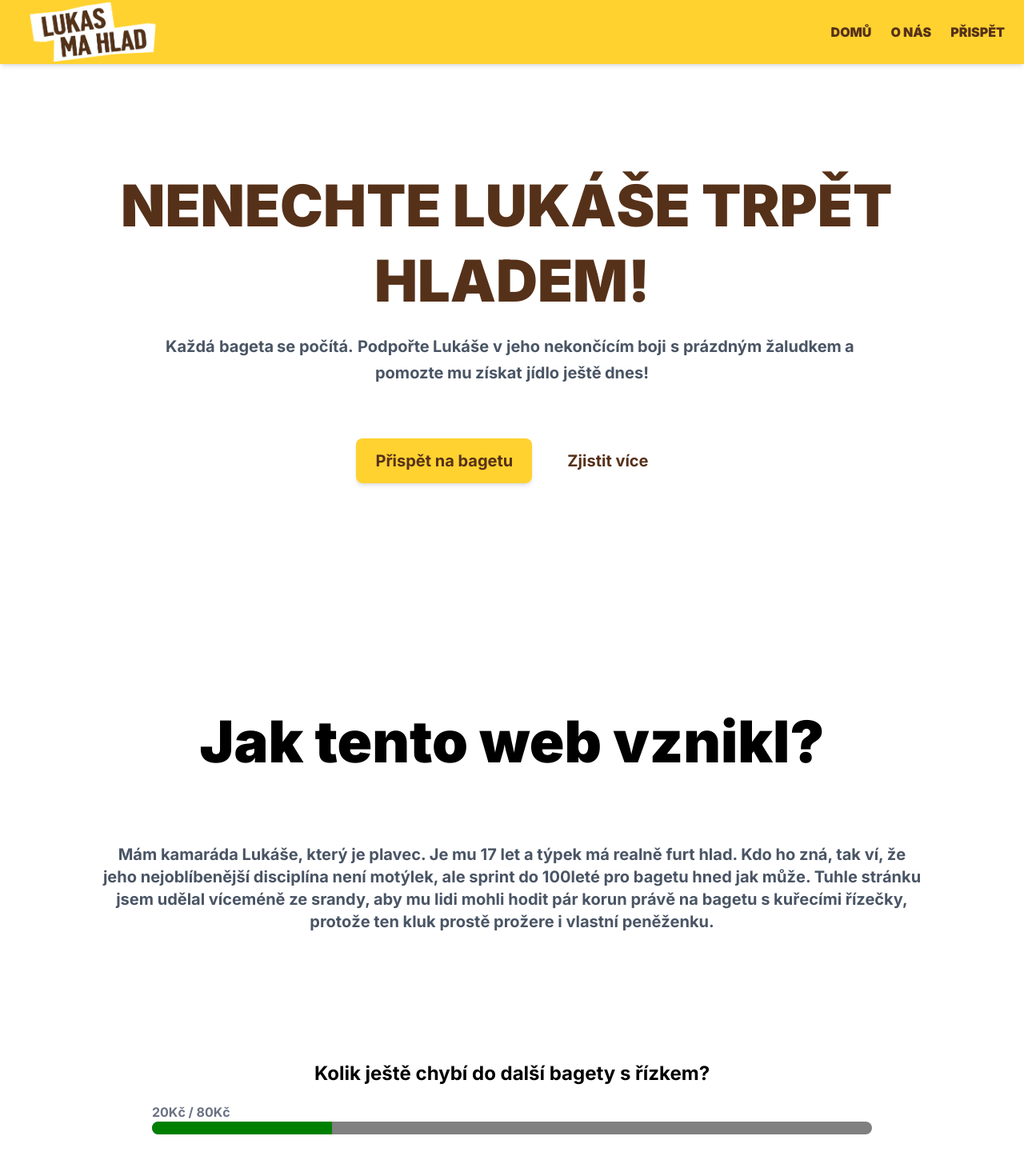
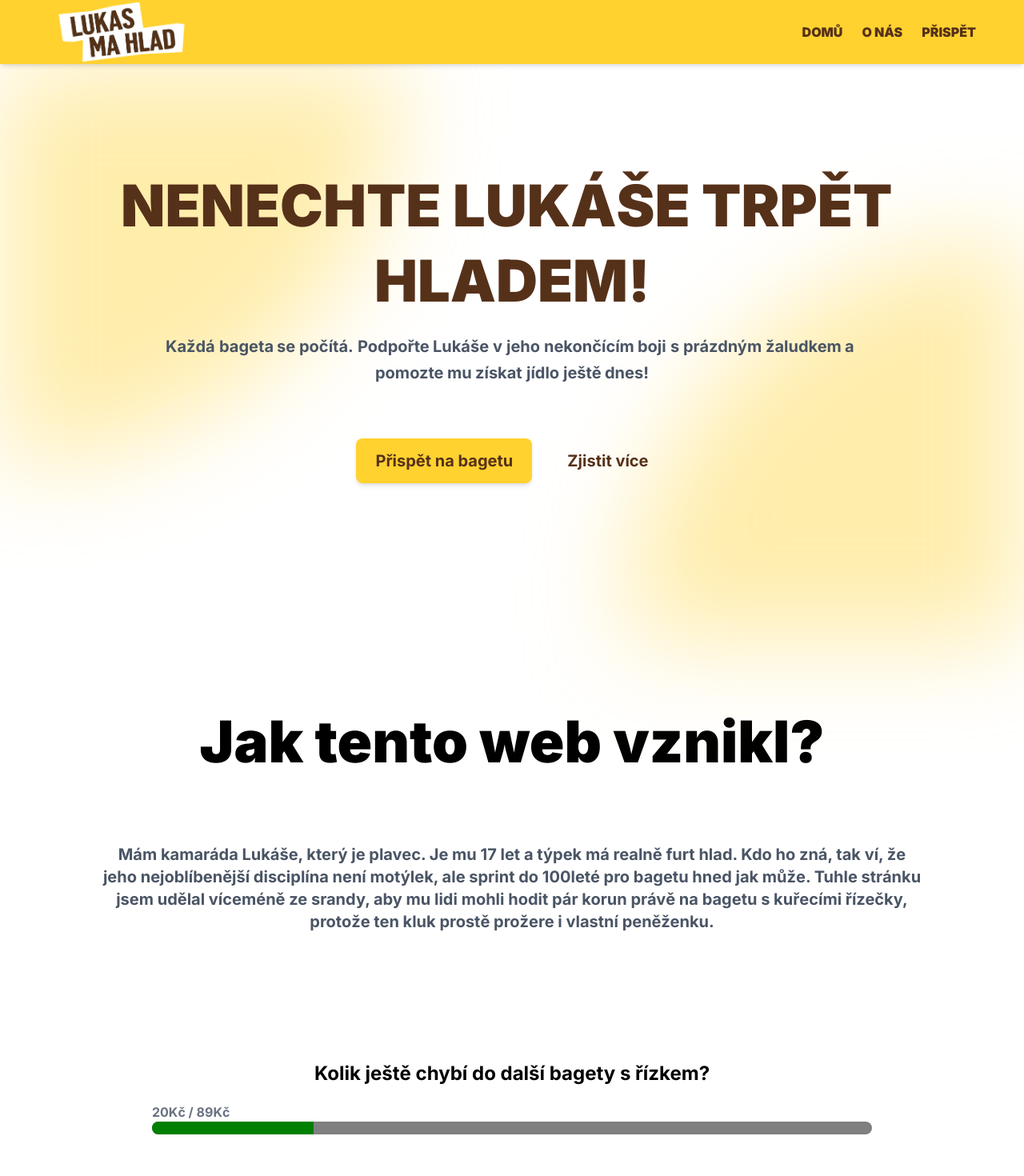
Before and after one commit to Jakub-Hosek-93/LukasMaHlad, a Next.js app: page / in a window 1280 px wide. Shown: the top 1470 px of the page at 80% size. Built offline with nearby package versions, Linux system fonts and the light colour scheme.

Commit message:
feat: edit hero section, add Metadata

```diff
--- a/app/components/ProgressBar.tsx
+++ b/app/components/ProgressBar.tsx
@@ -4,7 +4,7 @@ const ProgressBar = () => {
   return (
       <progress
           value={20}
-          max={80}
+          max={89}
           className={"w-9/12 h-4 rounded-2xl overflow-hidden"}
       ></progress>
     );
--- a/app/layout.tsx
+++ b/app/layout.tsx
@@ -1,5 +1,5 @@
 import type { Metadata } from "next";
-import { Inter} from "next/font/google";
+import { Inter } from "next/font/google";
 import "./globals.css";
 
 const InterFont = Inter({
@@ -9,8 +9,10 @@ const InterFont = Inter({
 
 
 export const metadata: Metadata = {
-  title: "Create Next App",
-  description: "Generated by create next app",
+    title: "Lukáš má hlad",
+    description: "Webová stránka pro Lukáše V., který je plavec a má neustále hlad. Přispějte mu na bagetu s kuřecími řízečky.",
+    keywords: "Lukáš Veselý, bageta, hlad, charita, plavec, přispět, kuřecí řízečky, webová stránka, PKHK, sportovec, jídlo, peníze, pomoc, podpora, crowdfunding",
+    creator: 'Jakub Hošek',
 };
 
 export default function RootLayout({
--- a/app/page.tsx
+++ b/app/page.tsx
@@ -13,7 +13,7 @@ export default function Home() {
   return (
       <main className="min-h-screen font-[inter] bg-white">
 
-          <nav className={"bg-amber-300 fixed max-w-full z-20 h-20 shadow-md container mx-auto flex justify-center items-center sm:justify-between py-4 px-6 "}>
+          <nav className={"bg-amber-300 fixed max-w-full z-1000 h-20 shadow-md container mx-auto flex justify-center items-center sm:justify-between px-15"}>
               <div><Link href={"#"}><img src={"/logo.png"} width={"180"} alt={"logo"}/></Link></div>
               <div className={" space-x-6 font-black text-[#563119] hidden sm:flex"}>
                   <Link href="#hero" className={"hover:text-white transition-colors duration-300"}>DOMŮ</Link>
@@ -30,7 +30,7 @@ export default function Home() {
                   animateBy="words"
                   direction="bottom"
                   onAnimationComplete={handleAnimationComplete}
-                  className="text-3xl md:text-7xl lg:text-7xl font-black text-[#563119] leading-[1.3] z-10 justify-center"
+                  className="text-3xl md:text-7xl lg:text-7xl font-black text-[#563119] leading-[1.3] z-100 justify-center"
               />
 
               <BlurText
@@ -71,11 +71,15 @@ export default function Home() {
                       delay={1}
                   >
                       <Link href="#about"
-                            className="text-[#563119] font-bold text-xl px-6 py-4 rounded-lg hover:bg-amber-300 hover:text-[#563119] transition duration-300">
+                            className="text-[#563119] font-bold text-xl px-6 py-4 rounded-lg hover:bg-amber-300 hover:text-[#563119] hover:shadow-md transition duration-300">
                           Zjistit více
                       </Link>
                   </AnimatedContent>
               </div>
+
+              <div className={"absolute bg-amber-300/40 blur-3xl w-[300px] h-[300px] sm:w-[500px] sm:h-[500px] rounded-br-[100%] left-0 top-20 z-0"}></div>
+
+              <div className={"absolute bg-amber-300/40 blur-3xl w-[300px] h-[300px] sm:w-[500px] sm:h-[500px] right-0 rounded-tl-[100%] bottom-0 z-0"}></div>
           </section>
 
           {/*About Section DONE*/}
@@ -97,7 +101,7 @@ export default function Home() {
               <div className={"flex flex-col justify-center items-center w-full font-bold z-10 mt-40 text-black"}>
                   <p className={"text-2xl text-center"}>Kolik ještě chybí do další bagety s řízkem?</p>
                   <div className={"flex flex-col justify-start w-9/12 font-bold"}>
-                      <p className={"text-gray-500 mt-5 justify-start flex"}>20Kč / 80Kč</p>
+                      <p className={"text-gray-500 mt-5 justify-start flex"}>20Kč / 89Kč</p>
                   </div>
                   <ProgressBar></ProgressBar>
               </div>
```
